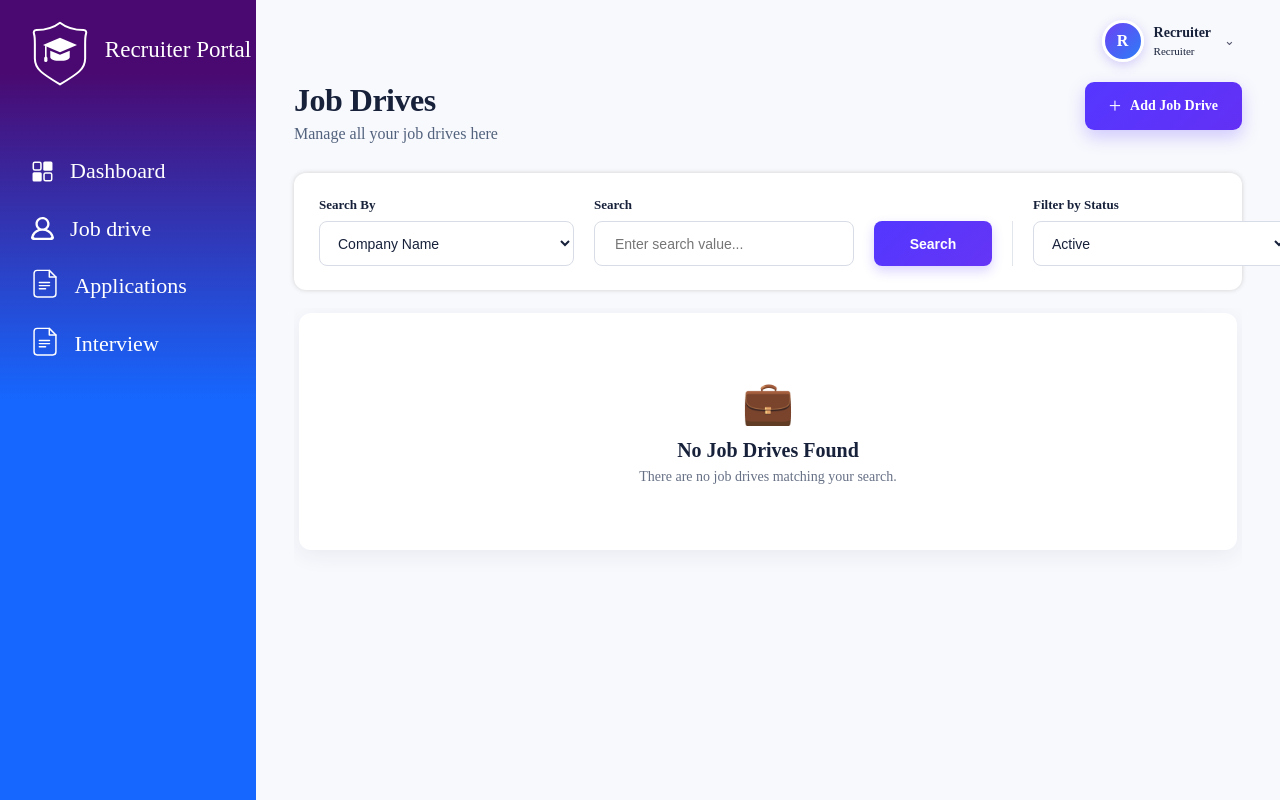
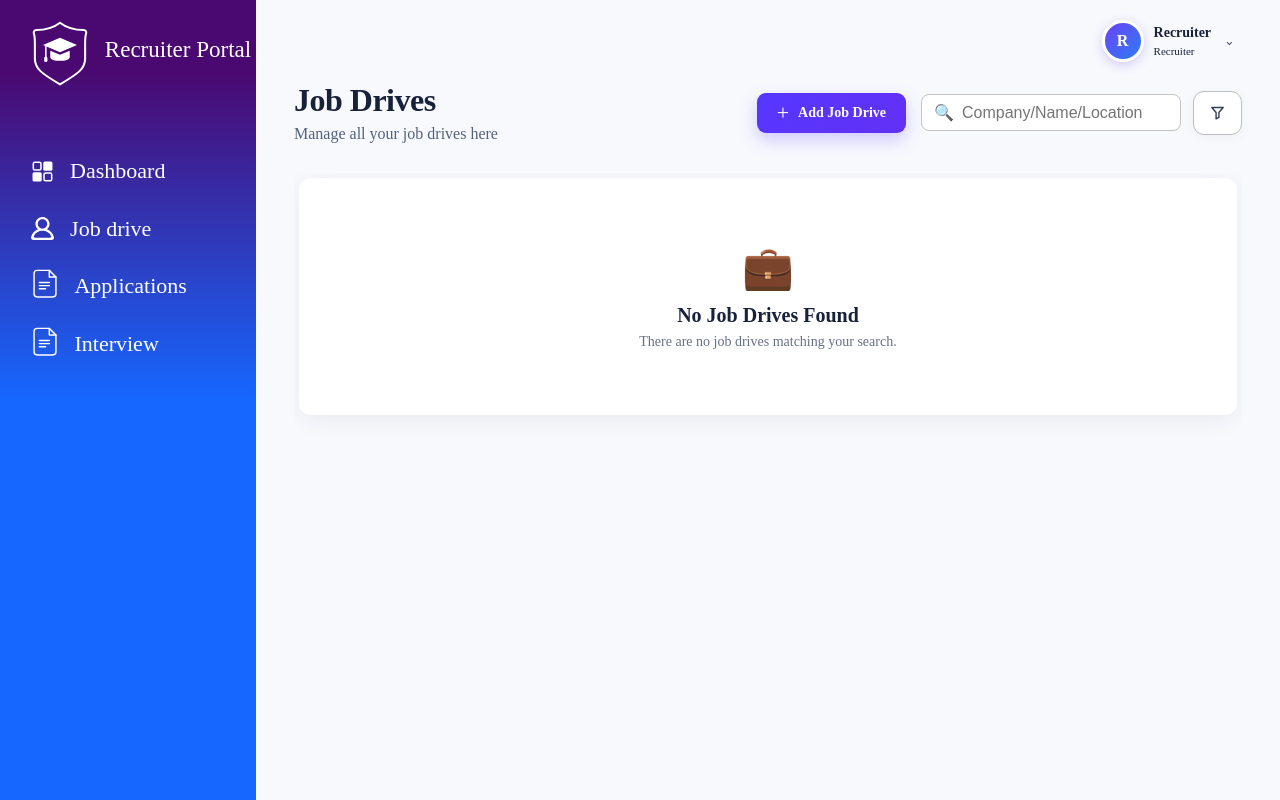
Before and after one commit to hiteshkumbhar/Smart_Placement_Management_System, a Python web app: template templates/Job_drive.html in a window 1280 px wide. Run offline with Jinja, Linux system fonts and the light colour scheme; the template is opened without the code that fills it, so the values that code supplies are empty.

Commit message:
Add files via upload

```diff
--- a/templates/Job_drive.html
+++ b/templates/Job_drive.html
@@ -7,11 +7,13 @@
 
 <style>
     aside {
-        flex-shrink: 0; /* Forces the nav bar to never shrink */
+        flex-shrink: 0;
+        /* Forces the nav bar to never shrink */
     }
 
     main {
-        min-width: 0; /* Allows the main flex container to shrink below its content size */
+        min-width: 0;
+        /* Allows the main flex container to shrink below its content size */
     }
 
     .topbar {
@@ -215,8 +217,12 @@ aside {
     .job-drive-header {
           display: flex;
     justify-content: space-between;
-        align-items: flex-start;
+    align-items: center;
+    gap: 30px;
     margin-bottom: 30px;
+    }
+    .job-drive-heading {
+    flex-shrink: 0;
 }
 
     .job-drive-heading h1 {
@@ -230,6 +236,27 @@ aside {
         margin: 6px 0 0;
         color: #52627d;
         font-size: 16px;
+    }
+
+
+.job-drive-actions {
+    display: flex;
+    align-items: center;
+    justify-content: flex-end;
+    gap: 15px;
+    flex: 1;
+    min-width: 0;
+}
+
+.job-drive-actions .search-form {
+    display: flex;
+    align-items: center;
+    gap: 12px;
+}
+
+.job-drive-actions .search {
+    width: 260px;
+    box-sizing: border-box;
 }
 
     .logout-button {
@@ -254,8 +281,8 @@ aside {
     }
 
     .add-job-button {
-        height: 48px;
-        padding: 0 24px;
+        height: 40px;
+        padding: 0 20px;
         display: inline-flex;
         align-items: center;
         gap: 9px;
@@ -284,50 +311,11 @@ aside {
        SEARCH CARD
     ========================================================= */
 
-    .search-card {
-        background: white;
-        border-radius: 12px;
-        padding: 24px 25px;
-        margin-bottom: 18px;
-        box-shadow: 0px 0px 5px rgb(209, 209, 209);
-    }
-
     .search-form {
         display: grid;
         grid-template-columns: 255px minmax(260px, 1fr) 118px 1px 255px;
         align-items: end;
         gap: 20px;
-    }
-
-    .search-field {
-        display: flex;
-        flex-direction: column;
-        gap: 8px;
-    }
-
-    .search-field label {
-        font-size: 13px;
-        font-weight: 600;
-        color: #17213a;
-    }
-
-    .search-select,
-    .search-input {
-        height: 45px;
-        width: 100%;
-        border: 1px solid #d7dce6;
-        border-radius: 8px;
-        background: white;
-        color: #17213a;
-        font-size: 14px;
-        outline: none;
-        padding: 0 14px;
-    }
-
-    .search-select:focus,
-    .search-input:focus {
-        border-color: #6540ff;
-        box-shadow: 0 0 0 3px rgba(101, 64, 255, 0.08);
     }
 
     .search-input-wrapper {
@@ -337,29 +325,6 @@ aside {
 
     .search-input-wrapper input {
         padding-left: 20px;
-    }
-
-    .search-submit {
-        height: 45px;
-        border: none;
-        border-radius: 8px;
-        padding: 0 18px;
-        background: linear-gradient(135deg, #5337ff, #6535f5);
-        color: white;
-        font-size: 14px;
-        font-weight: 600;
-        cursor: pointer;
-        box-shadow: 0 5px 12px rgba(83, 55, 255, 0.22);
-    }
-
-    .search-submit:hover {
-        transform: translateY(-1px);
-    }
-
-    .search-divider {
-        height: 45px;
-        width: 1px;
-        background: #e2e5eb;
     }
 
 
@@ -610,10 +575,134 @@ aside {
         overflow-y: auto;
         padding: 5px;
     }
+
     .fixed-top-section {
-        flex-shrink: 0; /* This prevents the header from shrinking */
+        flex-shrink: 0;
+        /* This prevents the header from shrinking */
     }
 
+
+
+    .filter-container {
+        position: relative;
+    }
+
+    .filter-button {
+        display: inline-flex;
+        align-items: center;
+        justify-content: center;
+        gap: 8px;
+        height: 44px;
+        padding: 0 15px;
+        border: 1px solid rgb(190, 189, 189);
+        border-radius: 11px;
+        background: #fff;
+        color: #344054;
+        box-shadow: 0 3px 12px rgba(15, 23, 42, 0.04);
+        font-size: 14px;
+        font-weight: 650;
+    }
+
+    .filter-button:hover,
+    .filter-button.active {
+        border-color: #b8caf5;
+        background: #f7faff;
+        color: var(--student-primary-dark);
+    }
+
+    .filter-button svg {
+        width: 17px;
+        height: 17px;
+    }
+
+    .filter-popup {
+        position: absolute;
+        top: calc(100% + 10px);
+        right: 0;
+        z-index: 1000;
+        display: none;
+        width: 315px;
+        padding: 20px;
+        border: 1px solid var(--student-border);
+        border-radius: 14px;
+        background: #fff;
+        box-shadow: 0 18px 45px rgba(15, 23, 42, .14);
+    }
+
+    .filter-popup.show {
+        display: block;
+        animation: filterIn .16s ease-out;
+    }
+
+
+    .filter-group {
+        margin-bottom: 15px;
+    }
+
+    .filter-group label {
+        display: block;
+        margin-bottom: 7px;
+        color: #344054;
+        font-size: 13px;
+        font-weight: 650;
+    }
+
+    .filter-group select {
+        box-sizing: border-box;
+        width: 100%;
+        height: 40px;
+        padding: 0 11px;
+        border: 1px solid #d9dee8;
+        border-radius: 9px;
+        outline: none;
+        background: #fff;
+        color: #344054;
+        font-size: 13px;
+    }
+
+    .filter-group select:focus {
+        border-color: #8daeff;
+        box-shadow: 0 0 0 3px rgba(37, 99, 235, .09);
+    }
+
+    /* ---------------- Search --------------- */
+
+    .search {
+        /* The search box container */
+        display: flex;
+        /* Use flex so icon + input sit in a row */
+        align-items: center;
+        /* Vertically center */
+        gap: 8px;
+        /* Space between icon and input */
+        background: #fff;
+        /* White background */
+        border: 1px solid #c5c2c2;
+        /* Light gray border */
+        border-radius: 8px;
+        /* Rounded corners */
+        padding: 8px 12px;
+        /* Inner spacing */
+        width: 260px;
+        /* Fixed width */
+    }
+
+    .search input {
+        border: none;
+        /* No border (the box already has one) */
+        outline: none;
+        /* Remove blue focus outline */
+        width: 100%;
+        /* Fill the search box */
+        font-size: 16px;
+        /* Readable text size */
+        background: transparent;
+        /* Show the parent's white background */
+    }
+
+    .search .icon {
+        color: #9ca3af;
+    }
 </style>
 
 {% endblock %}
@@ -631,7 +720,8 @@ aside {
                             {{ (current_user.name[:1] if current_user.name else 'R')|upper }}
                         </div>
                         <div>
-                        <div class="profile-name">{{ current_user.name if current_user.name else 'Recruiter' }}</div>
+                            <div class="profile-name">{{ current_user.name if current_user.name else 'Recruiter' }}
+                            </div>
                             <div class="profile-role">Recruiter</div>
                         </div>
                         <span class="chevron">⌄</span>
@@ -668,60 +758,40 @@ aside {
                 <h1>Job Drives</h1>
                 <p>Manage all your job drives here</p>
             </div>
-        <div>
+            <div class="job-drive-actions">
                     <a href="{{ url_for('Recruiter.add_Job_drive') }}" class="add-job-button">
                     <span class="plus">+</span> Add Job Drive
                 </a>
+
+                <form method="GET" action="{{ url_for('Recruiter.Job_drive') }}" class="search-form">
+                    <!-- Search -->
+                    <div class="search">
+                        <span class="icon">🔍</span>
+                        <input type="text" name="search" id="searchInput" placeholder="Company/Name/Location"
+                            value="{{ request.args.get('search', '') }}" />
+                    </div>
+
+                    <div class="filter-container">
+                        <button type="button" class="filter-button" id="filterButton" aria-expanded="false">
+                            <svg xmlns="http://www.w3.org/2000/svg" viewBox="0 0 24 24" fill="none"
+                                stroke="currentColor" stroke-width="2" stroke-linecap="round" stroke-linejoin="round">
+                                <polygon points="4 5 20 5 14 12 14 19 10 21 10 12 4 5"></polygon>
+                            </svg>
+                        </button>
+                        <div class="filter-popup" id="filterPopup">
+                            <div class="filter-group">
+                                <label for="resume-status"> Status</label>
+                                <select name="filter" id="resume-status" onchange="this.form.submit()">
+                                    <option value="Active" {% if request.args.get('filter') !='Expired' %} selected {%
+                                        endif %}>Active</option>
+                                    <option value="Expired" {% if request.args.get('filter')=='Expired' %} selected {%
+                                        endif %}>Expired</option>
+                                </select>
                             </div>
                         </div>
-    <!-- =====================================================
-         SEARCH / FILTER
-    ====================================================== -->
-    <div class="search-card">
-        <form method="GET" action="{{ url_for('Recruiter.Job_drive') }}" class="search-form">
-            <!-- Search By -->
-            <div class="search-field">
-                <label> Search By </label>
-                <select name="search_by" class="search-select">
-                    <option value="company_name" {% if request.args.get('search_by')=='company_name' %} selected {%
-                        endif %}>
-                        Company Name
-                    </option>
-                    <option value="title" {% if request.args.get('search_by')=='title' %} selected {% endif %}>
-                        Job Title
-                    </option>
-                    <option value="Location" {% if request.args.get('search_by')=='Location' %} selected {% endif %}>
-                        Location
-                    </option>
-                </select>
-            </div>
-            <!-- Search -->
-            <div class="search-field">
-                <label> Search </label>
-                <div class="search-input-wrapper">
-                    <input type="text" name="search" class="search-input" placeholder="Enter search value..."
-                        value="{{ request.args.get('search', '') }}">
-                </div>
-            </div>
-
-            <!-- Search Button -->
-            <div class="search-field">
-                <label style="visibility: hidden;"> Search </label>
-                <button type="submit" class="search-submit"> Search </button>
-            </div>
-            <!-- Divider -->
-            <div class="search-divider"></div>
-            <!-- Status -->
-            <div class="search-field">
-                <label> Filter by Status </label>
-                <select name="filter" class="search-select" onchange="this.form.submit()">
-                    <option value="Active" {% if request.args.get('filter') !='Expired' %} selected {% endif %}> Active
-                    </option>
-                    <option value="Expired" {% if request.args.get('filter')=='Expired' %} selected {% endif %}> Expired
-                    </option>
-                </select>
                     </div>
                 </form>
+            </div>
         </div>
     </div>
     <div class="job-drives-scroll">
@@ -787,8 +857,9 @@ aside {
 
                         <span class="location-icon">
                             <svg version="1.0" id="Layer_1" xmlns="http://www.w3.org/2000/svg"
-                            xmlns:xlink="http://www.w3.org/1999/xlink" width="18px" height="18px" viewBox="0 0 64 64"
-                            enable-background="new 0 0 64 64" xml:space="preserve" fill="#3d3846" stroke="#3d3846">
+                                xmlns:xlink="http://www.w3.org/1999/xlink" width="18px" height="18px"
+                                viewBox="0 0 64 64" enable-background="new 0 0 64 64" xml:space="preserve"
+                                fill="#3d3846" stroke="#3d3846">
                                 <g id="SVGRepo_bgCarrier" stroke-width="0"></g>
                                 <g id="SVGRepo_tracerCarrier" stroke-linecap="round" stroke-linejoin="round"></g>
                                 <g id="SVGRepo_iconCarrier">
@@ -860,7 +931,8 @@ aside {
                 <div class="job-detail">
 
                     <div class="detail-icon">
-                    <svg width="18" height="18" viewBox="0 0 48 48" xmlns="http://www.w3.org/2000/svg" fill="#1a5fb4">
+                        <svg width="18" height="18" viewBox="0 0 48 48" xmlns="http://www.w3.org/2000/svg"
+                            fill="#1a5fb4">
                             <g id="SVGRepo_bgCarrier" stroke-width="0"></g>
                             <g id="SVGRepo_tracerCarrier" stroke-linecap="round" stroke-linejoin="round"></g>
                             <g id="SVGRepo_iconCarrier">
@@ -902,8 +974,8 @@ aside {
 
                     <div class="detail-icon">
                         <svg version="1.1" id="Icons" xmlns="http://www.w3.org/2000/svg"
-                        xmlns:xlink="http://www.w3.org/1999/xlink" viewBox="0 0 32 32" xml:space="preserve" width="20px"
-                        height="20px" fill="#1a5fb4">
+                            xmlns:xlink="http://www.w3.org/1999/xlink" viewBox="0 0 32 32" xml:space="preserve"
+                            width="20px" height="20px" fill="#1a5fb4">
                             <g id="SVGRepo_bgCarrier" stroke-width="0"></g>
                             <g id="SVGRepo_tracerCarrier" stroke-linecap="round" stroke-linejoin="round"></g>
                             <g id="SVGRepo_iconCarrier">
@@ -1046,7 +1118,16 @@ aside {
                 <!-- Deadline -->
                 <div class="job-detail">
                     <div class="detail-icon">
-                    <svg fill="#1a5fb4" width="18px" height="18px" viewBox="0 0 1024 1024" xmlns="http://www.w3.org/2000/svg"> <g id="SVGRepo_bgCarrier" stroke-width="0"></g> <g id="SVGRepo_tracerCarrier" stroke-linecap="round" stroke-linejoin="round"></g> <g id="SVGRepo_iconCarrier"> <path d="M960 95.888l-256.224.001V32.113c0-17.68-14.32-32-32-32s-32 14.32-32 32v63.76h-256v-63.76c0-17.68-14.32-32-32-32s-32 14.32-32 32v63.76H64c-35.344 0-64 28.656-64 64v800c0 35.343 28.656 64 64 64h896c35.344 0 64-28.657 64-64v-800c0-35.329-28.656-63.985-64-63.985zm0 863.985H64v-800h255.776v32.24c0 17.679 14.32 32 32 32s32-14.321 32-32v-32.224h256v32.24c0 17.68 14.32 32 32 32s32-14.32 32-32v-32.24H960v799.984zM736 511.888h64c17.664 0 32-14.336 32-32v-64c0-17.664-14.336-32-32-32h-64c-17.664 0-32 14.336-32 32v64c0 17.664 14.336 32 32 32zm0 255.984h64c17.664 0 32-14.32 32-32v-64c0-17.664-14.336-32-32-32h-64c-17.664 0-32 14.336-32 32v64c0 17.696 14.336 32 32 32zm-192-128h-64c-17.664 0-32 14.336-32 32v64c0 17.68 14.336 32 32 32h64c17.664 0 32-14.32 32-32v-64c0-17.648-14.336-32-32-32zm0-255.984h-64c-17.664 0-32 14.336-32 32v64c0 17.664 14.336 32 32 32h64c17.664 0 32-14.336 32-32v-64c0-17.68-14.336-32-32-32zm-256 0h-64c-17.664 0-32 14.336-32 32v64c0 17.664 14.336 32 32 32h64c17.664 0 32-14.336 32-32v-64c0-17.68-14.336-32-32-32zm0 255.984h-64c-17.664 0-32 14.336-32 32v64c0 17.68 14.336 32 32 32h64c17.664 0 32-14.32 32-32v-64c0-17.648-14.336-32-32-32z"> </path> </g> </svg>
+                        <svg fill="#1a5fb4" width="18px" height="18px" viewBox="0 0 1024 1024"
+                            xmlns="http://www.w3.org/2000/svg">
+                            <g id="SVGRepo_bgCarrier" stroke-width="0"></g>
+                            <g id="SVGRepo_tracerCarrier" stroke-linecap="round" stroke-linejoin="round"></g>
+                            <g id="SVGRepo_iconCarrier">
+                                <path
+                                    d="M960 95.888l-256.224.001V32.113c0-17.68-14.32-32-32-32s-32 14.32-32 32v63.76h-256v-63.76c0-17.68-14.32-32-32-32s-32 14.32-32 32v63.76H64c-35.344 0-64 28.656-64 64v800c0 35.343 28.656 64 64 64h896c35.344 0 64-28.657 64-64v-800c0-35.329-28.656-63.985-64-63.985zm0 863.985H64v-800h255.776v32.24c0 17.679 14.32 32 32 32s32-14.321 32-32v-32.224h256v32.24c0 17.68 14.32 32 32 32s32-14.32 32-32v-32.24H960v799.984zM736 511.888h64c17.664 0 32-14.336 32-32v-64c0-17.664-14.336-32-32-32h-64c-17.664 0-32 14.336-32 32v64c0 17.664 14.336 32 32 32zm0 255.984h64c17.664 0 32-14.32 32-32v-64c0-17.664-14.336-32-32-32h-64c-17.664 0-32 14.336-32 32v64c0 17.696 14.336 32 32 32zm-192-128h-64c-17.664 0-32 14.336-32 32v64c0 17.68 14.336 32 32 32h64c17.664 0 32-14.32 32-32v-64c0-17.648-14.336-32-32-32zm0-255.984h-64c-17.664 0-32 14.336-32 32v64c0 17.664 14.336 32 32 32h64c17.664 0 32-14.336 32-32v-64c0-17.68-14.336-32-32-32zm-256 0h-64c-17.664 0-32 14.336-32 32v64c0 17.664 14.336 32 32 32h64c17.664 0 32-14.336 32-32v-64c0-17.68-14.336-32-32-32zm0 255.984h-64c-17.664 0-32 14.336-32 32v64c0 17.68 14.336 32 32 32h64c17.664 0 32-14.32 32-32v-64c0-17.648-14.336-32-32-32z">
+                                </path>
+                            </g>
+                        </svg>
                     </div>
 
                     <div class="detail-text">
@@ -1130,4 +1211,33 @@ aside {
     </div> <!-- job-drives-scroll -->
 </div>
 
+
+<script>
+    const filterButton = document.getElementById("filterButton");
+    const filterPopup = document.getElementById("filterPopup");
+    const resetFilters = document.getElementById("resetFilters");
+
+    filterButton.addEventListener("click", function (event) {
+        event.stopPropagation();
+        const isOpen = filterPopup.classList.toggle("show");
+        filterButton.classList.toggle("active", isOpen);
+        filterButton.setAttribute("aria-expanded", isOpen ? "true" : "false");
+    });
+
+    filterPopup.addEventListener("click", function (event) {
+        event.stopPropagation();
+    });
+
+    document.addEventListener("click", function () {
+        filterPopup.classList.remove("show");
+        filterButton.classList.remove("active");
+        filterButton.setAttribute("aria-expanded", "false");
+    });
+
+    resetFilters.addEventListener("click", function () {
+        document.getElementById("resume-status").value = "";
+        document.getElementById("graduation-year").value = "";
+        document.getElementById("branch").value = "";
+    });
+</script>
 {% endblock %}
```
Lines whose indentation alone changed are shown as unchanged.
